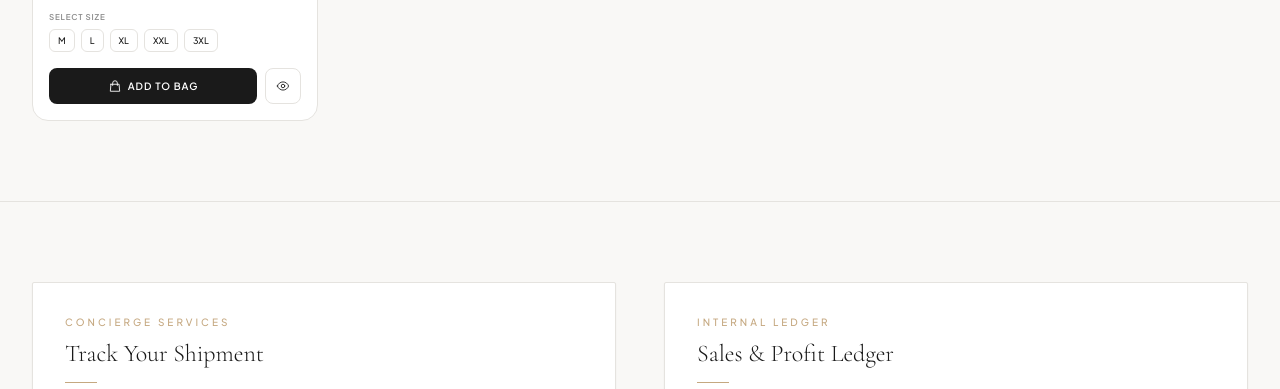
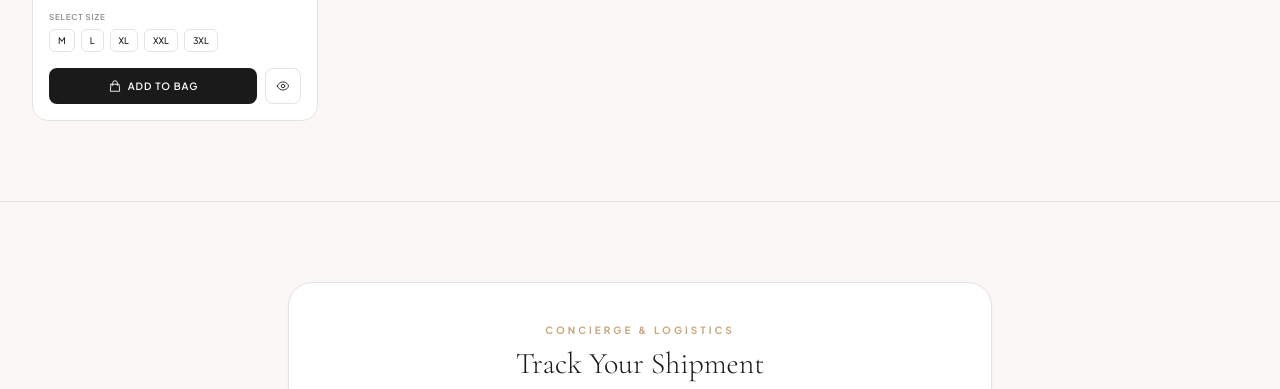
Before and after one commit to iamamillionare001-eng/fashionpalette, a website built with Vite: page index.html in a window 1280 px wide. Shown: the part 2411-2800 px from the top of the page. Built offline with nearby package versions, Linux system fonts and the light colour scheme; no server answers; a web font is replaced by a local one.

Commit message:
fix(storefront): remove internal profit ledger from public view and refine announcement ticker

```diff
--- a/06-ORDER_TRACKING_AND_PROFIT_LEDGER/ledger.js
+++ b/06-ORDER_TRACKING_AND_PROFIT_LEDGER/ledger.js
@@ -1,7 +1,7 @@
 /**
- * ORDER TRACKING & PROFIT LEDGER COMPONENT
- * Handles checking shipment state via Order IDs and presents the
- * simple gross profit/margin ledger for store operation transparency.
+ * ORDER TRACKING CONCIERGE COMPONENT
+ * Handles live shipment state verification and delivery progress lookup for customers.
+ * All founder financial ledgers and profit margins reside strictly inside the PIN-locked Admin Console.
  */
 
 import { storeConfig } from '../07-STORE_SETTINGS_AND_THEME_COLORS/store_config.js';
@@ -11,91 +11,149 @@ export function initLedger(containerId) {
   if (!container) return;
 
   container.innerHTML = `
-    <section id="order-tracking" class="py-20 border-t border-[var(--color-border-subtle)] bg-[var(--color-bg-primary)]">
-      <div class="max-w-7xl mx-auto px-4 sm:px-6 lg:px-8">
+    <section id="order-tracking" class="py-20 border-t border-[#E5E3DF] bg-[#F9F8F6]">
+      <div class="max-w-3xl mx-auto px-4 sm:px-6 lg:px-8">
 
-        <div class="grid grid-cols-1 lg:grid-cols-12 gap-12 items-start">
-
-          <!-- Order Tracking Lookup (Left) -->
-          <div class="lg:col-span-6 bg-[var(--color-surface-card)] border border-[var(--color-border-subtle)] p-8 rounded-[var(--border-radius-sm)] shadow-sm space-y-6">
-            <div>
-              <span class="text-[10px] uppercase tracking-[0.3em] text-[var(--color-accent-gold)] font-medium block mb-2">Concierge Services</span>
-              <h2 class="text-2xl font-serif-luxury font-light text-[var(--color-text-primary)]">Track Your Shipment</h2>
-              <div class="h-[1px] w-8 bg-[var(--color-accent-gold)] mt-3"></div>
+        <!-- Order Tracking Lookup Card (Centered Public Customer View) -->
+        <div class="bg-white border border-[#E5E3DF] p-6 sm:p-10 rounded-3xl shadow-sm space-y-6">
+          <div class="text-center space-y-2">
+            <span class="text-[10px] uppercase tracking-[0.3em] text-[#C5A880] font-bold block">Concierge & Logistics</span>
+            <h2 class="text-2xl sm:text-3xl font-serif font-light text-[#1A1A1A]">Track Your Shipment</h2>
+            <div class="h-[1.5px] w-10 bg-[#C5A880] mx-auto mt-2"></div>
+            <p class="text-xs text-[#5A5A5A] font-light leading-relaxed max-w-md mx-auto pt-2">
+              Verify the fulfillment, packing, and dispatch progress of your festive apparel order across India.
+            </p>
           </div>
 
-            <p class="text-xs text-[var(--color-text-secondary)] font-light leading-relaxed">
-              Verify the fulfillment, packing, and dispatch status of your bespoke luxury purchases. Enter your order ID details below.
-            </p>
-
-            <form class="space-y-4" onsubmit="event.preventDefault();">
+          <form id="tracking-lookup-form" class="space-y-4" onsubmit="event.preventDefault();">
             <div>
-                <label class="block text-[9px] uppercase tracking-wider text-[var(--color-text-secondary)] font-bold mb-1.5">Order Tracking Reference ID</label>
-                <div class="flex">
-                  <input type="text" placeholder="e.g. FP-2026-8947" class="w-full bg-[var(--color-bg-primary)] border border-r-0 border-[var(--color-border-subtle)] px-4 py-3 text-xs rounded-l-[var(--border-radius-sm)] focus:outline-none focus:border-[var(--color-accent-gold)]" />
-                  <button type="submit" class="px-6 bg-[var(--color-cta-fill)] text-[var(--color-cta-text)] text-xs uppercase tracking-widest font-semibold hover:bg-[var(--color-accent-gold)] transition-colors rounded-r-[var(--border-radius-sm)]">
-                    Query
+              <label class="block text-[9px] uppercase tracking-wider text-[#5A5A5A] font-bold mb-1.5">Order Reference ID</label>
+              <div class="flex flex-col sm:flex-row gap-2">
+                <input
+                  type="text"
+                  id="tracking-id-input"
+                  placeholder="e.g. #FP-8947"
+                  class="flex-grow bg-[#F9F8F6] border border-[#E5E3DF] px-4 py-3 min-h-[48px] text-xs rounded-xl focus:outline-none focus:border-[#C5A880] uppercase tracking-widest text-[#1A1A1A]"
+                />
+                <button
+                  type="submit"
+                  id="tracking-submit-btn"
+                  class="px-8 bg-[#1A1A1A] text-white text-xs uppercase tracking-widest font-semibold hover:bg-[#C5A880] hover:text-[#1A1A1A] transition-all min-h-[48px] rounded-xl flex items-center justify-center shadow-xs"
+                >
+                  Verify Status
                 </button>
               </div>
             </div>
           </form>
 
-            <!-- Mock status visualization -->
-            <div class="p-4 bg-[var(--color-bg-primary)] border border-[var(--color-border-subtle)] rounded-[var(--border-radius-sm)] space-y-3">
-              <div class="flex justify-between items-center text-xs">
-                <span class="font-bold text-[var(--color-text-primary)]">Mock Status: FP-2026-8947</span>
-                <span class="text-[10px] px-2 py-0.5 bg-amber-100 text-amber-800 rounded font-medium">In Transit</span>
+          <!-- Dynamic Tracking Status Result Card -->
+          <div id="tracking-result-box" class="p-5 bg-[#F9F8F6] border border-[#E5E3DF] rounded-2xl space-y-3">
+            <div class="flex flex-wrap justify-between items-center gap-2">
+              <div>
+                <p class="font-bold text-xs text-[#1A1A1A] font-mono" id="tracking-display-id">Sample Order: #FP-8947</p>
+                <p class="text-[10px] text-[#8A8A8A]" id="tracking-display-date">Express Pan-India Logistics</p>
               </div>
-              <div class="w-full bg-stone-200 h-1.5 rounded-full overflow-hidden">
-                <div class="bg-[var(--color-accent-gold)] h-full w-2/3"></div>
-              </div>
-              <p class="text-[9px] text-[var(--color-text-secondary)]">Out of New Delhi HUB via BlueDart Express (Expected delivery: August 29, 2026)</p>
-            </div>
+              <span id="tracking-status-badge" class="text-[10px] uppercase tracking-wider px-3 py-1 bg-amber-50 text-amber-800 border border-amber-200 rounded-full font-bold">
+                In Transit
+              </span>
             </div>
 
-          <!-- Profit Ledger / Gross Margin Console (Right) -->
-          <div class="lg:col-span-6 bg-[var(--color-surface-card)] border border-[var(--color-border-subtle)] p-8 rounded-[var(--border-radius-sm)] shadow-sm space-y-6">
-            <div>
-              <span class="text-[10px] uppercase tracking-[0.3em] text-[var(--color-accent-gold)] font-medium block mb-2">Internal Ledger</span>
-              <h2 class="text-2xl font-serif-luxury font-light text-[var(--color-text-primary)]">Sales & Profit Ledger</h2>
-              <div class="h-[1px] w-8 bg-[var(--color-accent-gold)] mt-3"></div>
+            <!-- Progress Bar -->
+            <div class="w-full bg-stone-200 h-2 rounded-full overflow-hidden">
+              <div id="tracking-progress-bar" class="bg-[#C5A880] h-full w-2/3 transition-all duration-500"></div>
             </div>
 
-            <p class="text-xs text-[var(--color-text-secondary)] font-light leading-relaxed">
-              Provides shop owners transparent insight into unit economics, materials costs, marketing spending, and calculated margins.
-            </p>
-
-            <div class="space-y-3">
-              <!-- Item 1 -->
-              <div class="flex justify-between items-center text-xs pb-2 border-b border-gray-50">
-                <span class="text-[var(--color-text-secondary)] font-light">Gross Sales Revenue:</span>
-                <span class="font-semibold text-[var(--color-text-primary)]">${storeConfig.currency}1,34,500</span>
-              </div>
-              <!-- Item 2 -->
-              <div class="flex justify-between items-center text-xs pb-2 border-b border-gray-50">
-                <span class="text-[var(--color-text-secondary)] font-light">Atelier Production & Materials Cost:</span>
-                <span class="font-semibold text-rose-700">-${storeConfig.currency}42,200</span>
-              </div>
-              <!-- Item 3 -->
-              <div class="flex justify-between items-center text-xs pb-2 border-b border-gray-50">
-                <span class="text-[var(--color-text-secondary)] font-light">Doorstep Logistics & COD Fees:</span>
-                <span class="font-semibold text-rose-700">-${storeConfig.currency}8,400</span>
-              </div>
-              <!-- Grand Margin -->
-              <div class="flex justify-between items-center pt-2">
-                <span class="text-xs uppercase tracking-wider text-[var(--color-text-primary)] font-bold">Net Operating Profit:</span>
-                <div class="text-right">
-                  <p class="text-base text-emerald-700 font-semibold">${storeConfig.currency}83,900</p>
-                  <p class="text-[8px] text-[var(--color-text-secondary)] uppercase tracking-wider">62.3% Profit Margin</p>
-                </div>
-              </div>
+            <div class="flex justify-between text-[8px] uppercase tracking-wider text-[#8A8A8A] font-bold">
+              <span>Order Received</span>
+              <span>Packed & Dispatched</span>
+              <span>Delivered</span>
             </div>
 
+            <p id="tracking-details-text" class="text-[10px] text-[#5A5A5A] leading-relaxed pt-1">
+              Fulfillment in progress via Express Surface Logistics. Estimated delivery in 3–5 business days.
+            </p>
           </div>
 
+          <!-- Help / Direct WhatsApp Contact -->
+          <div class="border-t border-[#E5E3DF]/60 pt-4 flex flex-col sm:flex-row items-center justify-between gap-3 text-xs text-[#5A5A5A]">
+            <span class="text-[11px] font-light">Have questions about your delivery address or dispatch?</span>
+            <a
+              href="https://wa.me/${storeConfig.contact.phone.replace(/[^0-9]/g, '')}?text=Hello%20FashionPalette,%20I%20have%20an%20inquiry%20regarding%20my%20order%20shipment."
+              target="_blank"
+              class="text-[#C5A880] hover:text-[#1A1A1A] font-bold text-[10px] uppercase tracking-widest transition-colors flex items-center gap-1.5"
+            >
+              <span>Contact Concierge</span>
+              <span>&rarr;</span>
+            </a>
+          </div>
         </div>
 
       </div>
     </section>
   `;
+
+  // Hook up live tracking query lookup
+  const form = document.getElementById('tracking-lookup-form');
+  const input = document.getElementById('tracking-id-input');
+  const displayId = document.getElementById('tracking-display-id');
+  const displayDate = document.getElementById('tracking-display-date');
+  const statusBadge = document.getElementById('tracking-status-badge');
+  const progressBar = document.getElementById('tracking-progress-bar');
+  const detailsText = document.getElementById('tracking-details-text');
+
+  if (form && input) {
+    form.addEventListener('submit', () => {
+      let query = input.value.trim().toUpperCase();
+      if (!query) {
+        alert("Please enter an Order ID (e.g. #FP-1234)");
+        return;
       }
+      if (!query.startsWith("#")) {
+        query = "#" + query;
+      }
+
+      // Check in local/cloud stored orders
+      const orders = JSON.parse(localStorage.getItem('fp_orders_data') || '[]');
+      const foundOrder = orders.find(o => o.id.toUpperCase() === query);
+
+      if (foundOrder) {
+        displayId.innerText = `Order: ${foundOrder.id} (${foundOrder.customerName})`;
+        displayDate.innerText = `Placed on ${foundOrder.date} • Total: ₹${foundOrder.total.toLocaleString('en-IN')}`;
+
+        const status = foundOrder.status || "Pending Dispatch";
+        statusBadge.innerText = status;
+
+        if (status === "Delivered") {
+          statusBadge.className = "text-[10px] uppercase tracking-wider px-3 py-1 bg-emerald-50 text-emerald-800 border border-emerald-200 rounded-full font-bold";
+          progressBar.style.width = "100%";
+          progressBar.className = "bg-emerald-600 h-full transition-all duration-500";
+          detailsText.innerText = `✓ Your parcel has been successfully delivered to ${foundOrder.city}, ${foundOrder.state}. Thank you for choosing ${storeConfig.storeName}.`;
+        } else if (status === "Dispatched") {
+          statusBadge.className = "text-[10px] uppercase tracking-wider px-3 py-1 bg-blue-50 text-blue-800 border border-blue-200 rounded-full font-bold";
+          progressBar.style.width = "66%";
+          progressBar.className = "bg-blue-600 h-full transition-all duration-500";
+          detailsText.innerText = `Parcel is in transit to ${foundOrder.city} (${foundOrder.pincode}) via Express Logistics Partner. Delivery expected in 24–48 hours.`;
+        } else if (status === "Cancelled") {
+          statusBadge.className = "text-[10px] uppercase tracking-wider px-3 py-1 bg-rose-50 text-rose-800 border border-rose-200 rounded-full font-bold";
+          progressBar.style.width = "100%";
+          progressBar.className = "bg-rose-600 h-full transition-all duration-500";
+          detailsText.innerText = `This order was cancelled. Please contact concierge support if you need further assistance.`;
+        } else {
+          // Pending Dispatch / Pending Confirmation
+          statusBadge.className = "text-[10px] uppercase tracking-wider px-3 py-1 bg-amber-50 text-amber-800 border border-amber-200 rounded-full font-bold";
+          progressBar.style.width = "33%";
+          progressBar.className = "bg-[#C5A880] h-full transition-all duration-500";
+          detailsText.innerText = `Order confirmed and is being quality-checked and packaged at our central fulfillment atelier. Dispatch scheduled within 24 hours.`;
+        }
+      } else {
+        displayId.innerText = `Lookup: ${query}`;
+        displayDate.innerText = `Status Query`;
+        statusBadge.innerText = "Order In Verification";
+        statusBadge.className = "text-[10px] uppercase tracking-wider px-3 py-1 bg-stone-100 text-stone-700 border border-stone-300 rounded-full font-bold";
+        progressBar.style.width = "25%";
+        progressBar.className = "bg-[#C5A880] h-full transition-all duration-500";
+        detailsText.innerText = `Order ID ${query} is currently processing or queued for carrier intake. If you placed this order recently, please allow 1–2 hours for tracking synchronization.`;
+      }
+    });
+  }
+}
--- a/07-STORE_SETTINGS_AND_THEME_COLORS/store_config.js
+++ b/07-STORE_SETTINGS_AND_THEME_COLORS/store_config.js
@@ -31,7 +31,7 @@ export const storeConfig = {
   // Festive & Promo Banner Settings
   festiveOffers: {
     active: true,
-    bannerText: "The Festive Edit: Complimentary Personal Styling & Worldwide Express Delivery on orders above ₹15,000",
+    bannerText: "✨ Grand Festive Collection 2026 Live Now | Fast Pan-India Shipping",
     promoCode: "PALETTEGOLD"
   },
 
```
Also changed, not shown: index.html (+1 -1 lines). Lines whose indentation alone changed are shown as unchanged.
